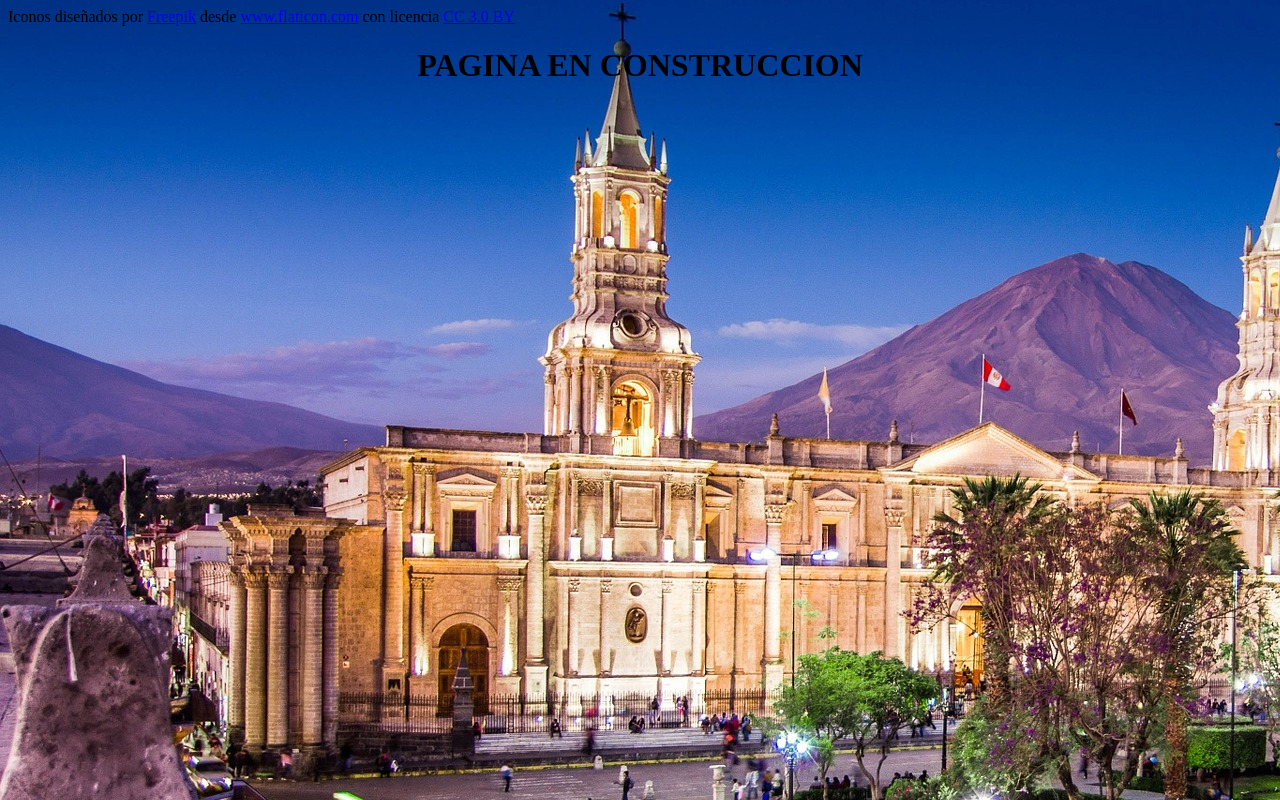
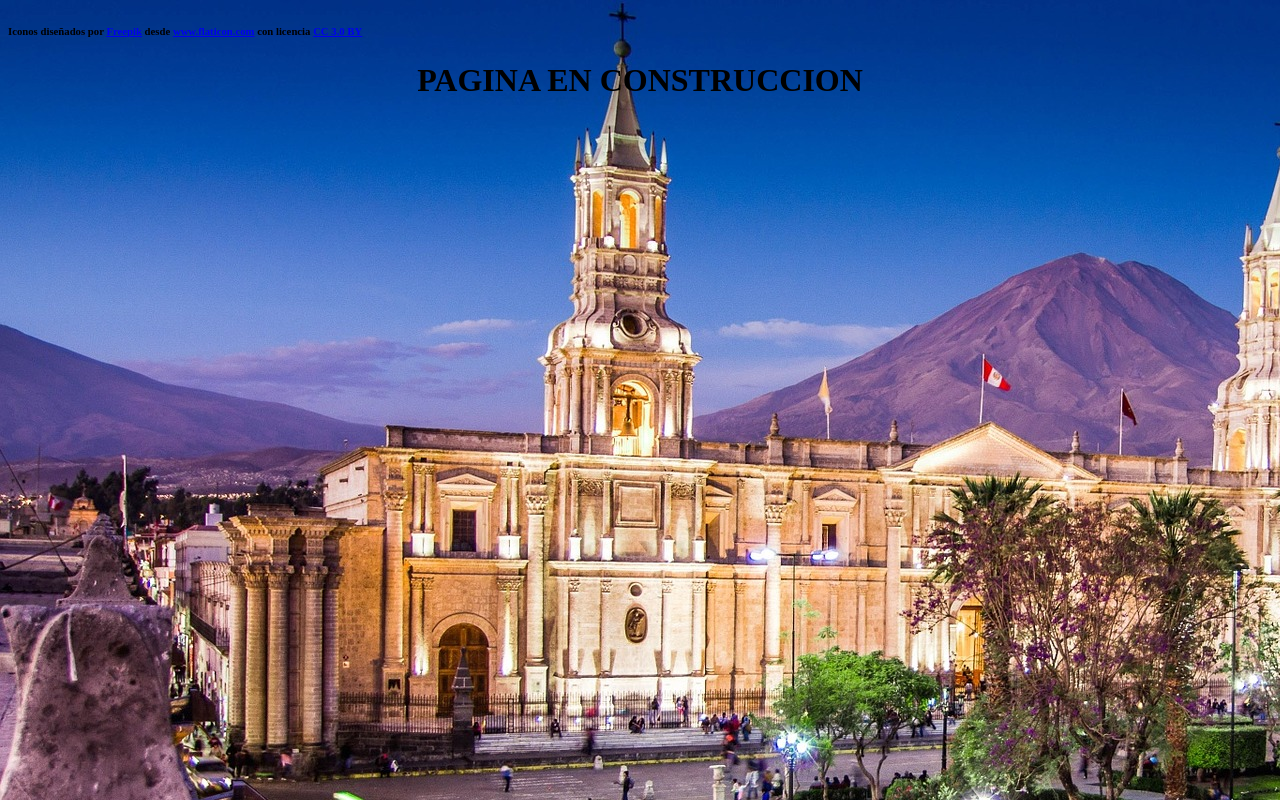
Before and after one commit to keroquion/Pc-Delivery, a plain HTML site: page index.html in a window 1280 px wide. Drawn offline with Linux system fonts and the light colour scheme.

Commit message:
Update index.html

```diff
--- a/index.html
+++ b/index.html
@@ -3,7 +3,7 @@
     <HEAD>
         <TITLE>DeliveryPC</TITLE>
         <link rel="shortcut icon" href="juegos.png">
-        <div>Iconos diseñados por <a href="http://www.freepik.com" title="Freepik">Freepik</a> desde <a href="https://www.flaticon.es/" title="Flaticon">www.flaticon.com</a> con licencia <a href="http://creativecommons.org/licenses/by/3.0/" title="Creative Commons BY 3.0" target="_blank">CC 3.0 BY</a></div>
+        <div> <h6>Iconos diseñados por <a href="http://www.freepik.com" title="Freepik">Freepik</a> desde <a href="https://www.flaticon.es/" title="Flaticon">www.flaticon.com</a> con licencia <a href="http://creativecommons.org/licenses/by/3.0/" title="Creative Commons BY 3.0" target="_blank">CC 3.0 BY</a></h6></div>
            </HEAD>
 
     <BODY background="fondo.jpg">
```
